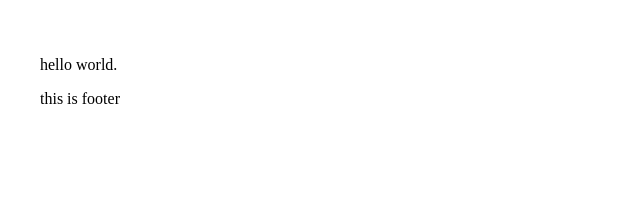
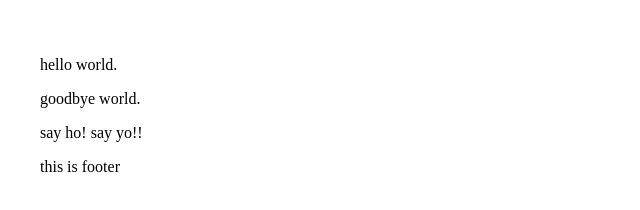
Before and after one commit to nagayama/iroiroschool, a plain HTML site: page index.html in a window 1280 px wide. Shown: the whole page, without its empty margins (0-640 px from the left). Drawn offline with Linux system fonts and the light colour scheme.

Commit message:
.container内にpタグで文章を追加しました◎

```diff
--- a/index.html
+++ b/index.html
@@ -11,6 +11,8 @@
   <body>
     <div class="container">
       <p>hello world.</p>
+      <p>goodbye world.</p>
+      <p>say ho! say yo!!</p>
     </div>
     <footer>
       <p>this is footer</p>
```
